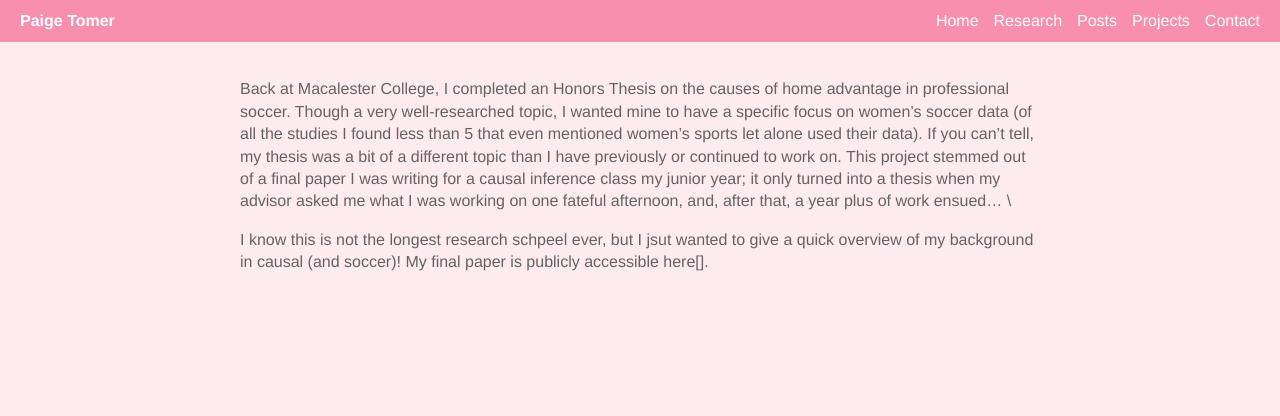
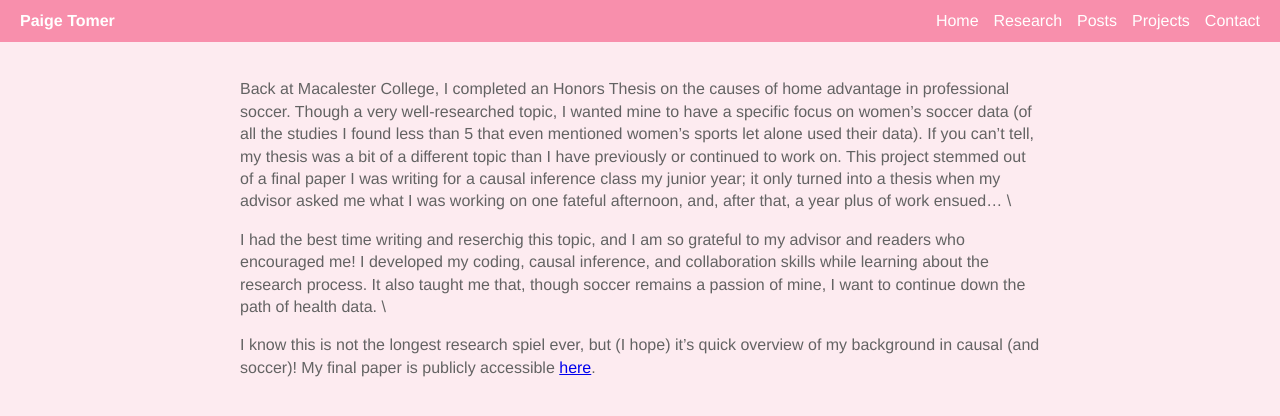
Before and after one commit to petomer-codes/petomer-website, a Jekyll site: the page built from research/honorsthesis.md, in a window 1280 px wide. Shown: the top 416 px of the page. Built offline with Jekyll 4.4.1, drawn with Linux system fonts in a browser that asks for light colours.

Commit message:
Update honorsthesis.md

```diff
--- a/research/honorsthesis.md
+++ b/research/honorsthesis.md
@@ -5,4 +5,6 @@ title: Home advantage causes in professional soccer
 
 Back at Macalester College, I completed an Honors Thesis on the causes of home advantage in professional soccer. Though a very well-researched topic, I wanted mine to have a specific focus on women's soccer data (of all the studies I found less than 5 that even mentioned women's sports let alone used their data). If you can't tell, my thesis was a bit of a different topic than I have previously or continued to work on. This project stemmed out of a final paper I was writing for a causal inference class my junior year; it only turned into a thesis when my advisor asked me what I was working on one fateful afternoon, and, after that, a year plus of work ensued... \\
 
-I know this is not the longest research schpeel ever, but I jsut wanted to give a quick overview of my background in causal (and soccer)! My final paper is publicly accessible here[].
+I had the best time writing and reserchig this topic, and I am so grateful to my advisor and readers who encouraged me! I developed my coding, causal inference, and collaboration skills while learning about the research process. It also taught me that, though soccer remains a passion of mine, I want to continue down the path of health data. \
+
+I know this is not the longest research spiel ever, but (I hope) it's quick overview of my background in causal (and soccer)! My final paper is publicly accessible [here](https://digitalcommons.macalester.edu/mathcs_honors/86/).
```
